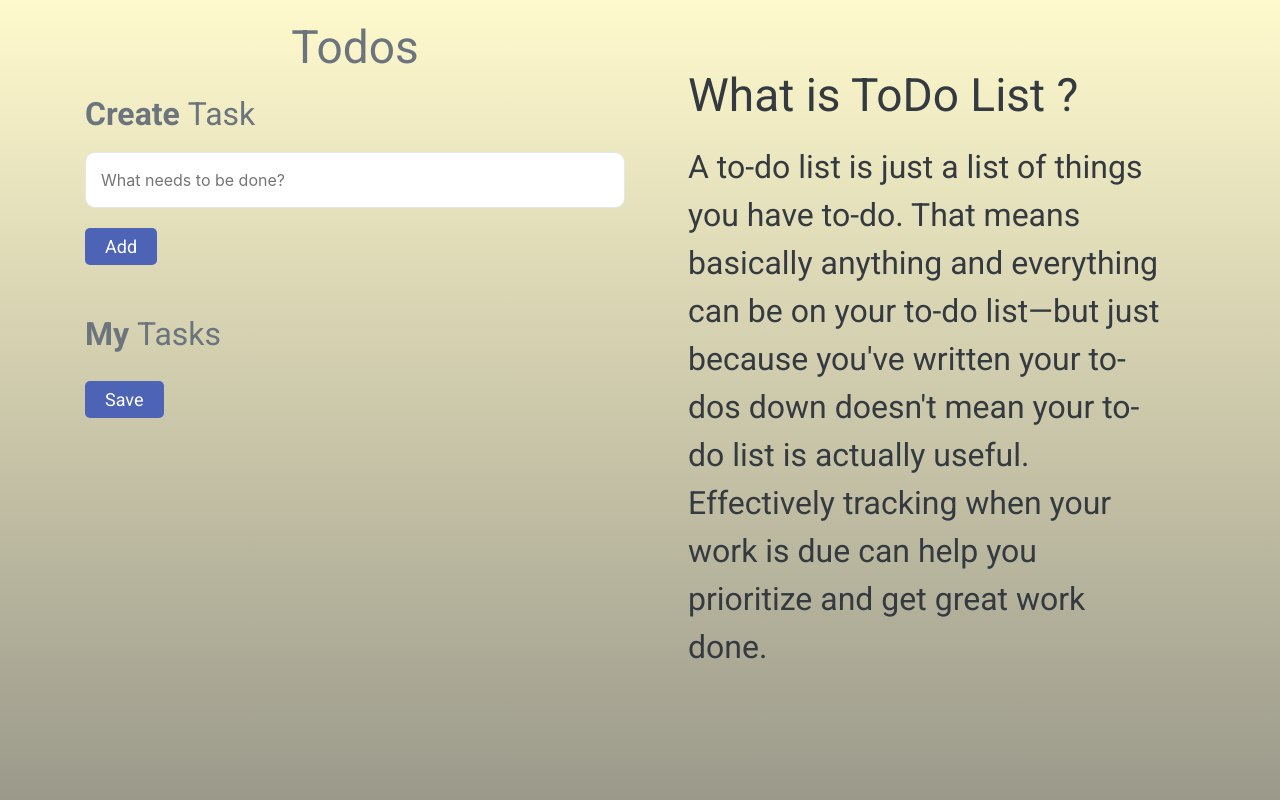
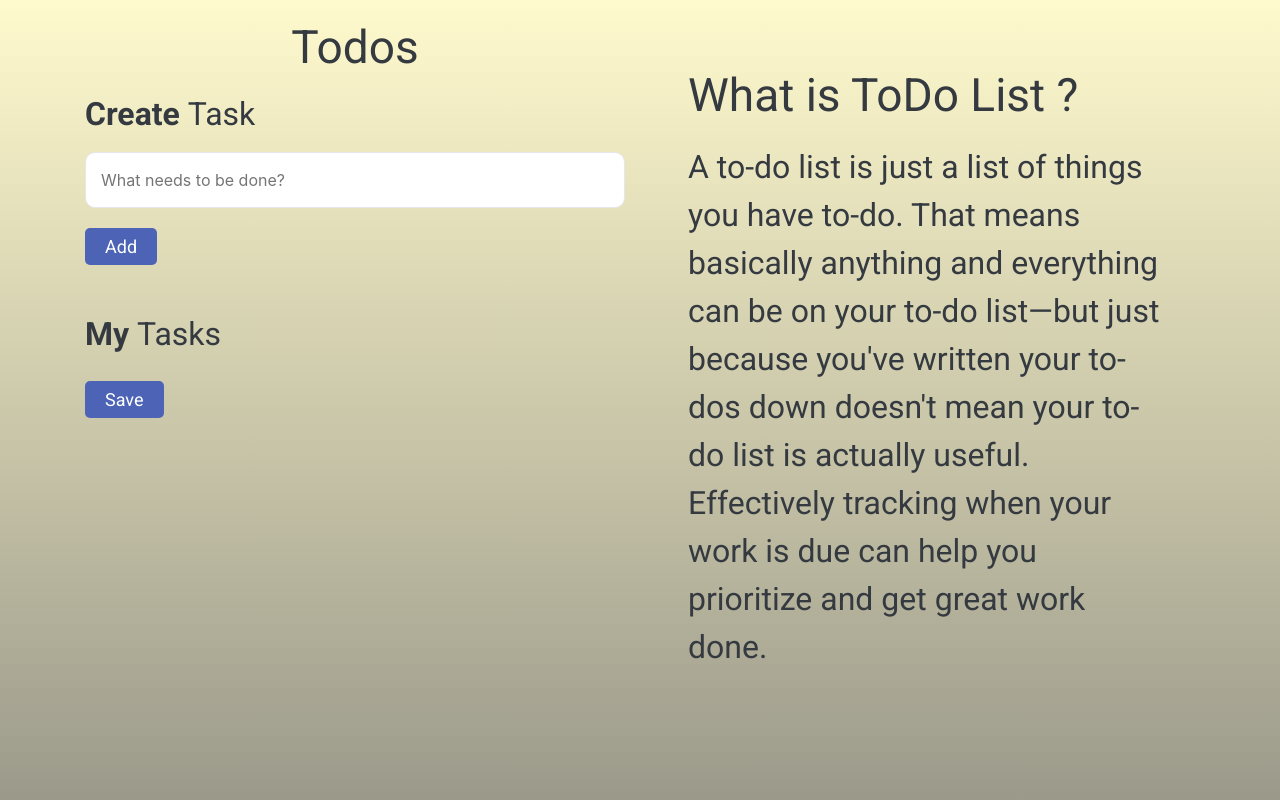
Before and after one commit to siva-sivu-siva/CodeAlpha_Todo_List, a plain HTML site: page index.html in a window 1280 px wide. Shown: the top 800 px of the page. Drawn offline with nearby package versions, Linux system fonts and the light colour scheme; a web font is replaced by a local one.

Commit message:
Update index.html

```diff
--- a/index.html
+++ b/index.html
@@ -11,7 +11,7 @@
 </head>
 
 <body>
-    <div class="todos-bg-container bg-dark text-secondary">
+    <div class="todos-bg-container bg-dark text-dark">
         <div class="container">
             <div class="row">
                 <div class="col-12 col-md-6">
```
